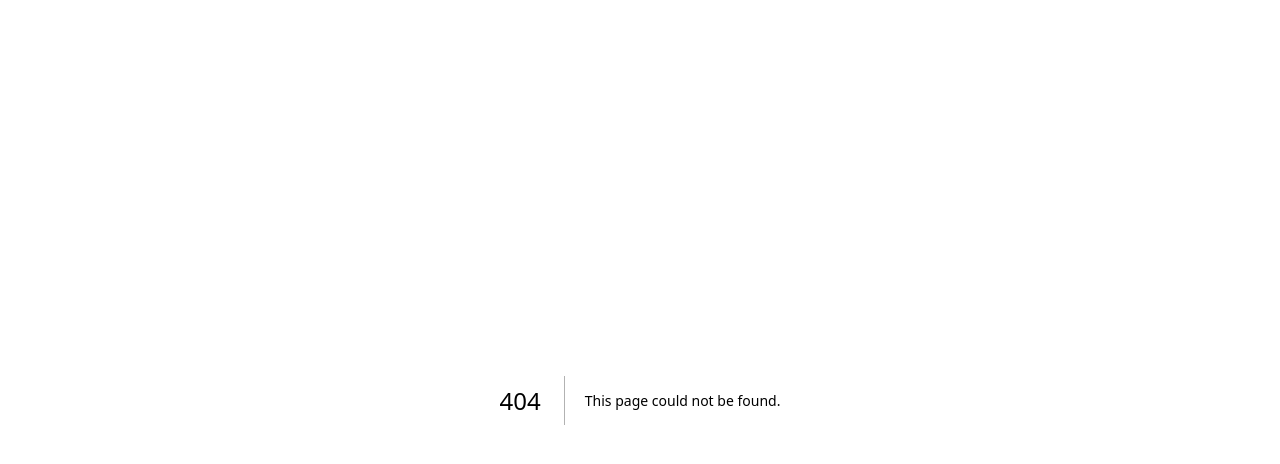
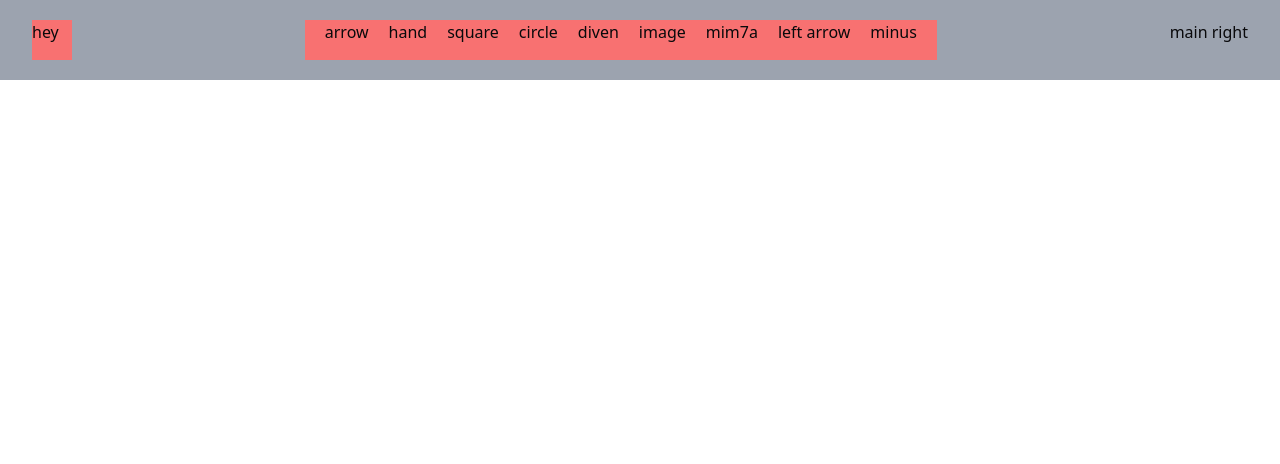
Before and after one commit to Hamziss/MicroBoard, a Next.js app: page /main in a window 1280 px wide. Before the commit this address had no page. Shown: the top 464 px of the page. Built offline with nearby package versions, Linux system fonts and the light colour scheme.

Commit message:
feat : added navbar layout

```diff
--- /dev/null
+++ b/src/components/mainNavBar.tsx
@@ -0,0 +1,12 @@
+import MainLeft from "./ui/mainLeft"
+import MainRigth from "./ui/mainRight"
+import MainCenter from "./ui/mainCenter"
+export function MainNavBar() {
+    return (
+        <div className="bg-gray-400 px-8 py-5 flex justify-between align-center h-20">
+            <MainLeft />
+            <MainCenter />
+            <MainRigth />
+        </div>
+    )
+}
--- /dev/null
+++ b/src/components/ui/iconElement.tsx
@@ -0,0 +1,12 @@
+import React, { ReactNode } from "react"
+
+interface IconElementProps {
+    children: ReactNode
+}
+const IconElement: React.FC<IconElementProps> = ({ children }) => {
+    return (
+        <div className="w-10 h-10 flex text-center bg-red-400">{children}</div>
+    )
+}
+
+export default IconElement
--- /dev/null
+++ b/src/components/ui/mainCenter.tsx
@@ -0,0 +1,17 @@
+const MainCenter = () => {
+    return (
+        <div className="bg-red-400 flex justify-between align-center w-fit px-5 gap-5 h-full">
+            <div>arrow</div>
+            <div>hand</div>
+            <div>square</div>
+            <div>circle</div>
+            <div>diven</div>
+            <div>image</div>
+            <div>mim7a</div>
+            <div>left arrow</div>
+            <div>minus</div>
+        </div>
+    )
+}
+
+export default MainCenter
--- /dev/null
+++ b/src/components/ui/mainLeft.tsx
@@ -0,0 +1,13 @@
+import { Home } from 'lucide-react';
+import IconElement from './iconElement';
+const MainLeft = () => {
+    return (
+        <div>
+            <IconElement>
+                <div>hey</div>
+            </IconElement>
+        </div>
+    )
+}
+
+export default MainLeft
--- /dev/null
+++ b/src/components/ui/mainRight.tsx
@@ -0,0 +1,8 @@
+
+const MainRight = () => {
+    return (
+        <div>main right</div>
+    )
+}
+
+export default MainRight
--- /dev/null
+++ b/src/pages/main.tsx
@@ -0,0 +1,10 @@
+import { MainNavBar } from "@/components/mainNavBar"
+const main = () => {
+    return (
+        <>
+            <MainNavBar />
+        </>
+    )
+}
+
+export default main
```
